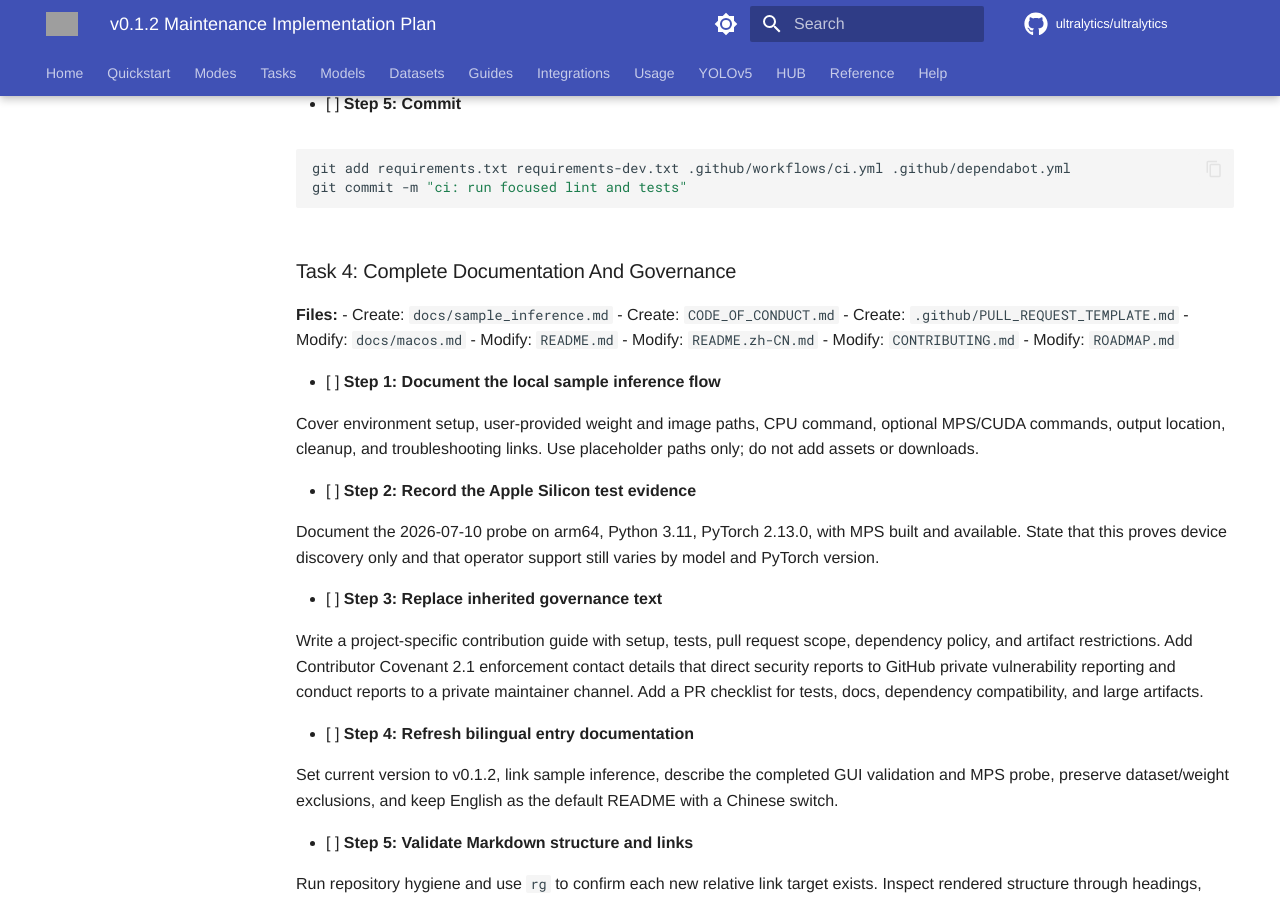
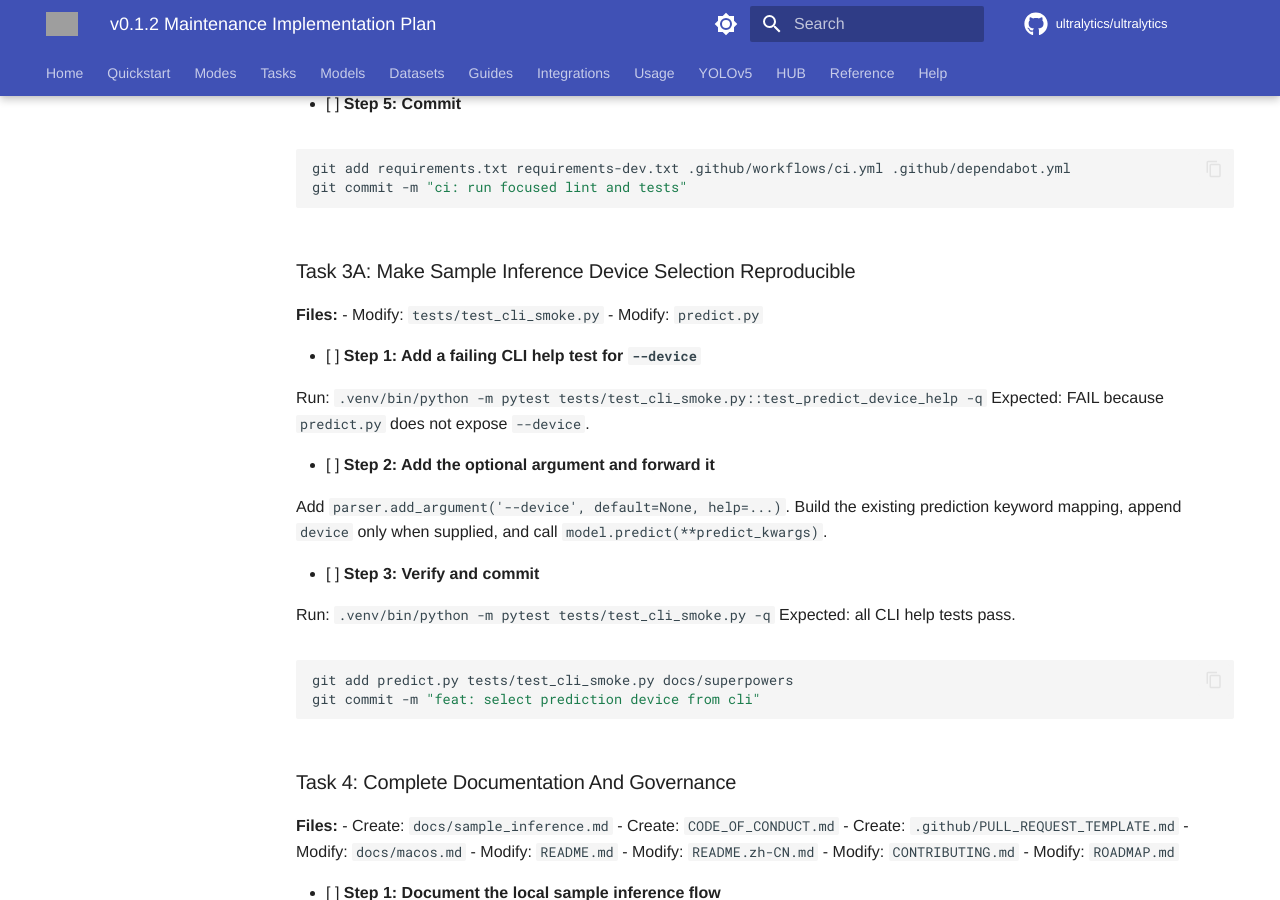
Before and after one commit to YfengJ/steel-defect-detection, an MkDocs documentation site: the page built from docs/superpowers/plans/2026-07-10-v0.1.2-maintenance.md, in a window 1280 px wide and 900 px high, scrolled down 4388 px. Built offline with MkDocs 1.6.1 and Material for MkDocs 9.7.7, drawn with Linux system fonts in a browser that asks for light colours; some web fonts are replaced; comment, search, counter and statistics services are not loaded; grey boxes are pictures that could not be loaded.

Commit message:
feat: select prediction device from cli

````diff
--- a/docs/superpowers/plans/2026-07-10-v0.1.2-maintenance.md
+++ b/docs/superpowers/plans/2026-07-10-v0.1.2-maintenance.md
@@ -224,6 +224,33 @@ git add requirements.txt requirements-dev.txt .github/workflows/ci.yml .github/d
 git commit -m "ci: run focused lint and tests"
 ```
 
+### Task 3A: Make Sample Inference Device Selection Reproducible
+
+**Files:**
+- Modify: `tests/test_cli_smoke.py`
+- Modify: `predict.py`
+
+- [ ] **Step 1: Add a failing CLI help test for `--device`**
+
+Run: `.venv/bin/python -m pytest tests/test_cli_smoke.py::test_predict_device_help -q`
+Expected: FAIL because `predict.py` does not expose `--device`.
+
+- [ ] **Step 2: Add the optional argument and forward it**
+
+Add `parser.add_argument('--device', default=None, help=...)`. Build the existing
+prediction keyword mapping, append `device` only when supplied, and call
+`model.predict(**predict_kwargs)`.
+
+- [ ] **Step 3: Verify and commit**
+
+Run: `.venv/bin/python -m pytest tests/test_cli_smoke.py -q`
+Expected: all CLI help tests pass.
+
+```bash
+git add predict.py tests/test_cli_smoke.py docs/superpowers
+git commit -m "feat: select prediction device from cli"
+```
+
 ### Task 4: Complete Documentation And Governance
 
 **Files:**
````
Also changed, not shown: docs/superpowers/specs/2026-07-10-v0.1.2-maintenance-design.md (+4 -2 lines), predict.py (+20 -11 lines), 1 other file.
